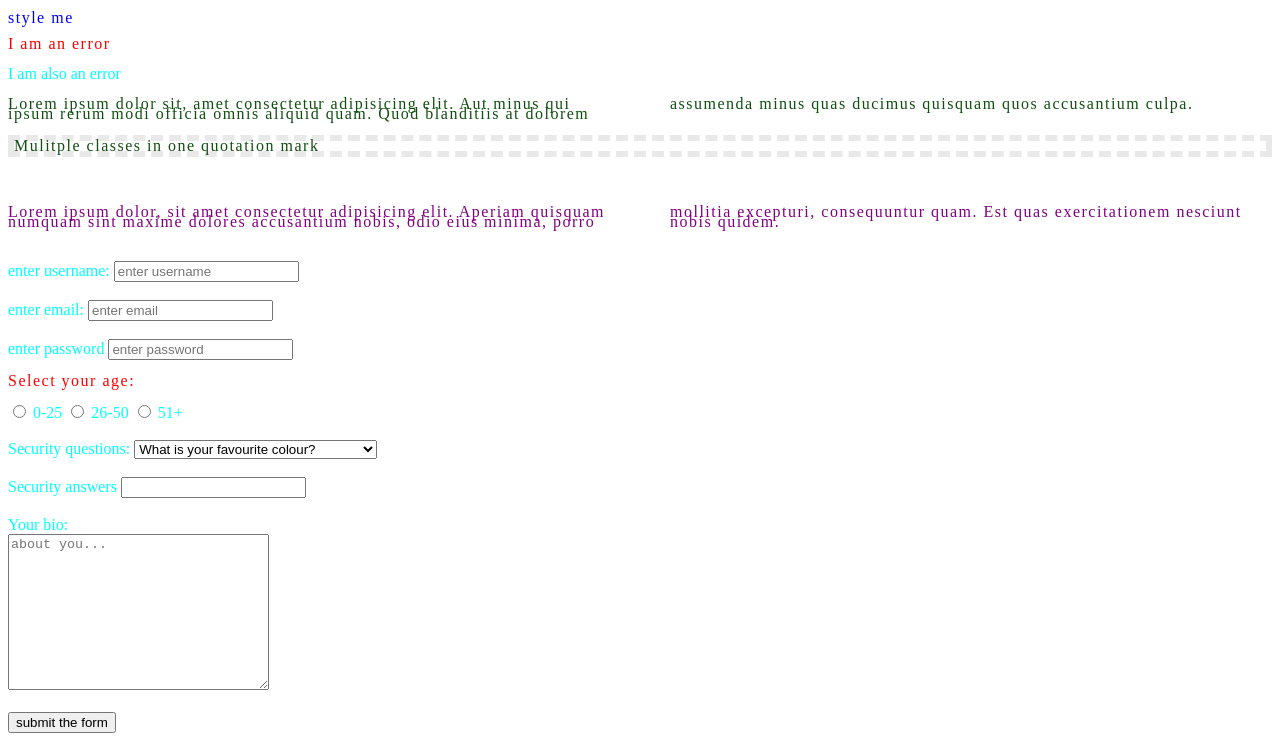
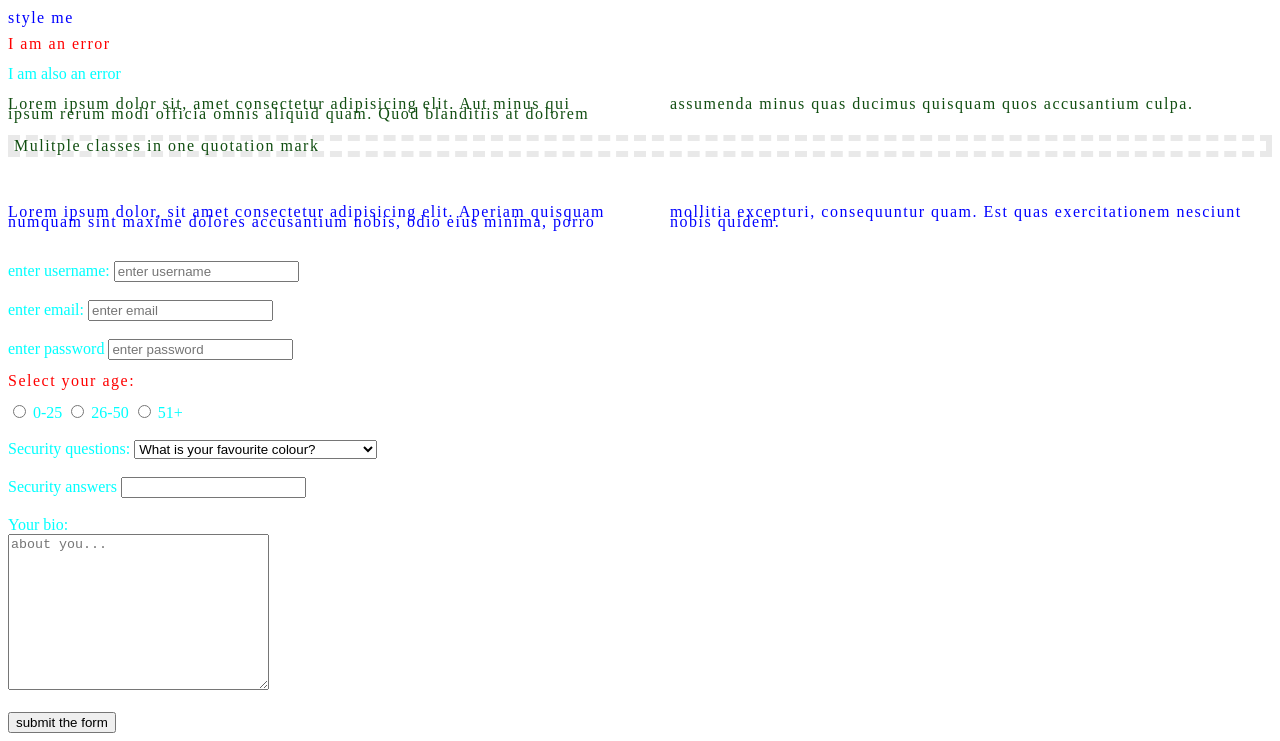
Before and after one commit to syywu/html_css_netninja, a plain HTML site: page index.html in a window 1280 px wide. Shown: the part 148-889 px from the top of the page. Drawn offline with Linux system fonts and the light colour scheme.

Commit message:
specificity

```diff
--- a/styles.css
+++ b/styles.css
@@ -109,3 +109,7 @@ p{
     color: red;
 }
 /* red would be the color as it goes from top to bottom so bottom will take precedence */
+div p{
+    color: blue;
+}
+/* this would take precedence as it's more specific as it has two levels  */
```
